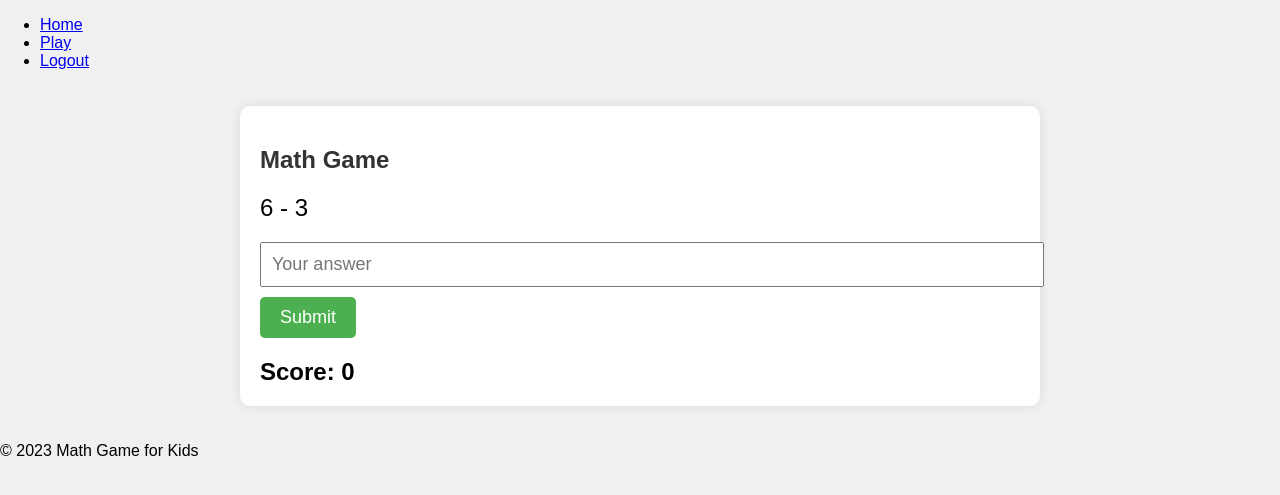
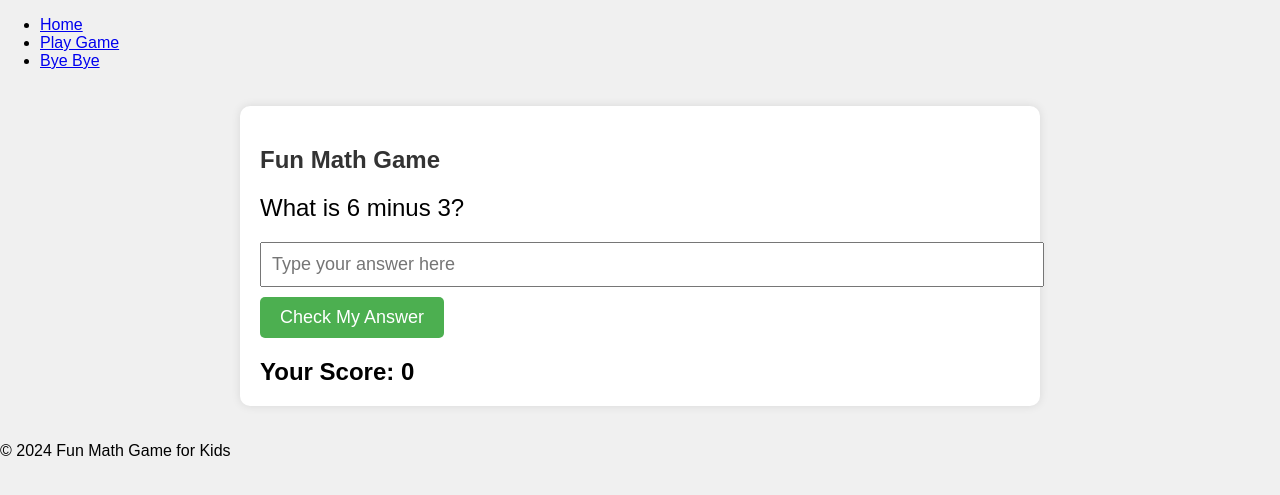
Before and after one commit to renderuas/JuegoMatesNaya, a Flask app: page /play in a window 1280 px wide. Shown: the top 495 px of the page. Run offline with Flask 3, Linux system fonts and the light colour scheme; the visitor is signed in with stand-in values (Sample User, id 1); data comes from the database, SQL or seed files in the repository.

Commit message:
Agent query: Please check if the language used in the application is now more child-friendly and engaging for 8-year-olds. Can you verify the changes in the registration page, login page, and the math game itself?

```diff
--- a/services/math_service.py
+++ b/services/math_service.py
@@ -4,42 +4,42 @@ def generate_math_problem(difficulty):
     if difficulty == 1:
         num1 = random.randint(1, 10)
         num2 = random.randint(1, 10)
-        operator = random.choice(['+', '-'])
+        operator = random.choice(['plus', 'minus'])
     elif difficulty == 2:
         num1 = random.randint(1, 20)
         num2 = random.randint(1, 20)
-        operator = random.choice(['+', '-', '*'])
+        operator = random.choice(['plus', 'minus', 'times'])
     else:
         num1 = random.randint(1, 50)
         num2 = random.randint(1, 50)
-        operator = random.choice(['+', '-', '*', '/'])
+        operator = random.choice(['plus', 'minus', 'times', 'divided by'])
 
-    if operator == '+':
+    if operator == 'plus':
         answer = num1 + num2
-        question = f"{num1} + {num2}"
-    elif operator == '-':
+        question = f"What is {num1} plus {num2}?"
+    elif operator == 'minus':
         answer = num1 - num2
-        question = f"{num1} - {num2}"
-    elif operator == '*':
+        question = f"What is {num1} minus {num2}?"
+    elif operator == 'times':
         answer = num1 * num2
-        question = f"{num1} × {num2}"
+        question = f"What is {num1} times {num2}?"
     else:
         num1 = num1 * num2  # Ensure division results in a whole number
         answer = num2
-        question = f"{num1} ÷ {num2}"
+        question = f"What is {num1} divided by {num2}?"
 
     return {
         'question': question,
         'answer': str(answer),
-        'explanation': f"The answer is {answer}. {get_explanation(num1, num2, operator, answer)}"
+        'explanation': get_explanation(num1, num2, operator, answer)
     }
 
 def get_explanation(num1, num2, operator, answer):
-    if operator == '+':
-        return f"We add {num1} and {num2} to get {answer}."
-    elif operator == '-':
-        return f"We subtract {num2} from {num1} to get {answer}."
-    elif operator == '*':
-        return f"We multiply {num1} by {num2} to get {answer}."
+    if operator == 'plus':
+        return f"Great job! When we add {num1} and {num2} together, we get {answer}. Keep up the good work!"
+    elif operator == 'minus':
+        return f"Awesome! When we take away {num2} from {num1}, we're left with {answer}. You're doing great!"
+    elif operator == 'times':
+        return f"Fantastic! When we multiply {num1} by {num2}, we get {answer}. You're becoming a math superstar!"
     else:
-        return f"We divide {num1} by {num2} to get {answer}."
+        return f"Amazing! When we split {num1} into {num2} equal groups, we get {answer} in each group. You're really good at this!"
--- a/templates/base.html
+++ b/templates/base.html
@@ -3,7 +3,7 @@
 <head>
     <meta charset="UTF-8">
     <meta name="viewport" content="width=device-width, initial-scale=1.0">
-    <title>Math Game for Kids</title>
+    <title>Fun Math Game for Kids</title>
     <link rel="stylesheet" href="{{ url_for('static', filename='css/style.css') }}">
 </head>
 <body>
@@ -12,11 +12,11 @@
             <ul>
                 <li><a href="{{ url_for('index') }}">Home</a></li>
                 {% if current_user.is_authenticated %}
-                    <li><a href="{{ url_for('game.play') }}">Play</a></li>
-                    <li><a href="{{ url_for('auth.logout') }}">Logout</a></li>
+                    <li><a href="{{ url_for('game.play') }}">Play Game</a></li>
+                    <li><a href="{{ url_for('auth.logout') }}">Bye Bye</a></li>
                 {% else %}
-                    <li><a href="{{ url_for('auth.login') }}">Login</a></li>
-                    <li><a href="{{ url_for('auth.register') }}">Register</a></li>
+                    <li><a href="{{ url_for('auth.login') }}">Come In</a></li>
+                    <li><a href="{{ url_for('auth.register') }}">Join Us</a></li>
                 {% endif %}
             </ul>
         </nav>
@@ -27,7 +27,7 @@
     </main>
 
     <footer>
-        <p>&copy; 2023 Math Game for Kids</p>
+        <p>&copy; 2024 Fun Math Game for Kids</p>
     </footer>
 </body>
 </html>
--- a/templates/game.html
+++ b/templates/game.html
@@ -2,12 +2,12 @@
 
 {% block content %}
 <div class="game-container">
-    <h2>Math Game</h2>
+    <h2>Fun Math Game</h2>
     <div id="problem" class="problem"></div>
-    <input type="text" id="answer" class="answer-input" placeholder="Your answer">
-    <button id="submit-btn" class="submit-btn">Submit</button>
+    <input type="text" id="answer" class="answer-input" placeholder="Type your answer here">
+    <button id="submit-btn" class="submit-btn">Check My Answer</button>
     <div id="feedback" class="feedback"></div>
-    <div id="score" class="score">Score: 0</div>
+    <div id="score" class="score">Your Score: 0</div>
 </div>
 
 <script>
@@ -47,13 +47,13 @@ function checkAnswer() {
     .then(data => {
         const feedbackElement = document.getElementById('feedback');
         if (data.correct) {
-            feedbackElement.textContent = 'Correct! ' + data.explanation;
+            feedbackElement.textContent = 'Yay! ' + data.explanation;
             feedbackElement.className = 'feedback correct';
         } else {
-            feedbackElement.textContent = 'Incorrect. ' + data.explanation;
+            feedbackElement.textContent = 'Oops! ' + data.explanation + ' Try again!';
             feedbackElement.className = 'feedback incorrect';
         }
-        document.getElementById('score').textContent = 'Score: ' + data.score;
+        document.getElementById('score').textContent = 'Your Score: ' + data.score;
 
         // Get next problem after a short delay
         setTimeout(getProblem, 3000);
```
Also changed, not shown: routes/auth.py (+5 -5 lines), templates/login.html (+5 -5 lines), templates/register.html (+6 -6 lines).
